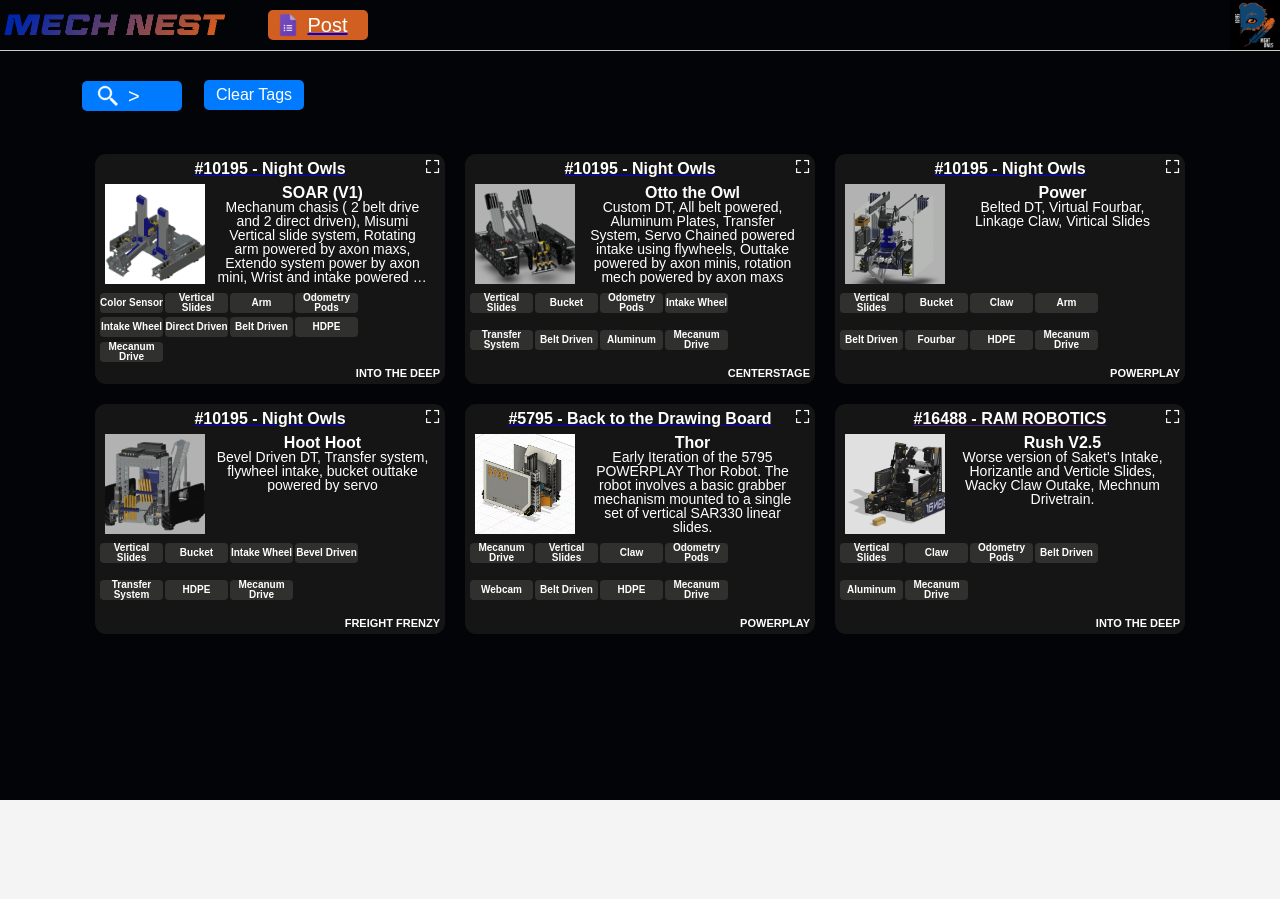
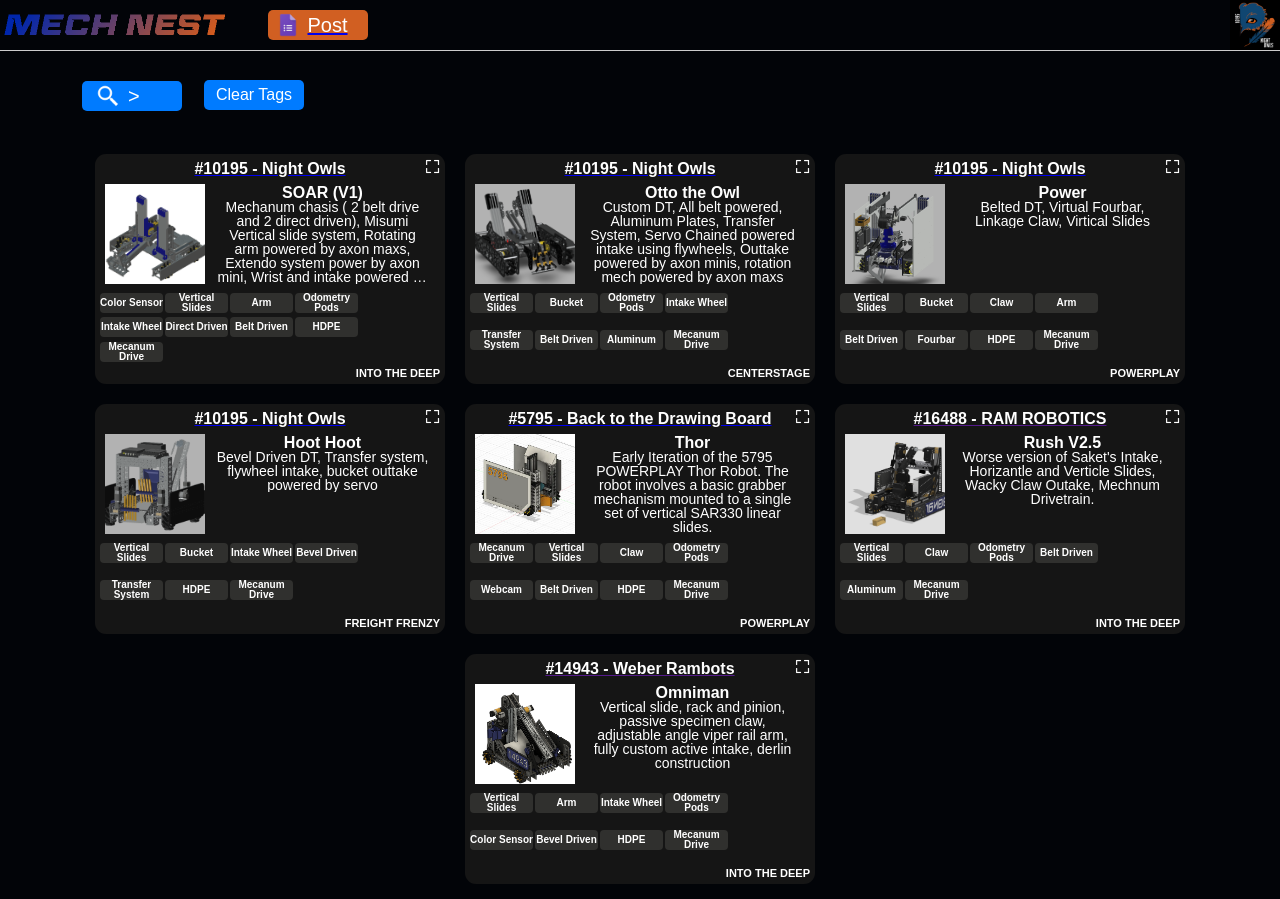
Before and after one commit to FTC-10195/MechNest, a React (Create React App) app: page / in a window 1280 px wide. Before the commit the page ends 800 px from the top, so only its background shows below. Built offline with nearby package versions, Linux system fonts and the light colour scheme.

Commit message:
Added Omniman

```diff
--- a/public/index.html
+++ b/public/index.html
@@ -1,14 +1,7 @@
 <!DOCTYPE html>
 <html lang="en">
   <head>
-    <!-- Google tag (gtag.js) -->
-    <script async src="https://www.googletagmanager.com/gtag/js?id=G-FBTB92S5L0"></script>
-    <script>
-      window.dataLayer = window.dataLayer || [];
-      function gtag(){dataLayer.push(arguments);}
-      gtag('js', new Date());
 
-      gtag('config', 'G-FBTB92S5L0');
 </script>
     <!-- HTML Meta Tags -->
     <title>Mech Nest</title>
@@ -21,6 +14,14 @@
     <meta property="og:description" content="Created by team 10195, Mech Nest is a website where robotics teams can upload and view robots and their CAD files">
     <meta property="og:image" content="/static/media/logo.webp">
 
+    <script async src="https://www.googletagmanager.com/gtag/js?id=G-X22PTDYYLP"></script>
+<script>
+  window.dataLayer = window.dataLayer || [];
+  function gtag(){dataLayer.push(arguments);}
+  gtag('js', new Date());
+
+  gtag('config', 'G-X22PTDYYLP');
+</script>
     <!-- Twitter Meta Tags -->
     <meta name="twitter:card" content="summary_large_image">
     <meta property="twitter:domain" content="mech-nest.com">
--- a/src/App.js
+++ b/src/App.js
@@ -165,6 +165,16 @@
       tags: [TagsStates.NA, TagsStates.VerticalSlides,TagsStates.Claw,TagsStates.OdometryPods,TagsStates.Belt,TagsStates.Aluminum],
       season: [TagsStates.NA,TagsStates.IntoTheDeep],
       drive: [TagsStates.NA,TagsStates.Mecanum]
+    },
+    {
+      id: 7, title: 'Omniman',
+      description: "Vertical slide, rack and pinion, passive specimen claw, adjustable angle viper rail arm, fully custom active intake, derlin construction",
+      imageLink: './Images/Omniman.png',
+      teamNumber: '14943', teamName: "Weber Rambots", teamLink: '',
+      cadLink: "https://a360.co/47TWjDD", cadText: "https://a360.co/47TWjDD",
+      tags: [TagsStates.NA, TagsStates.VerticalSlides, TagsStates.Arm,TagsStates.Intake,TagsStates.OdometryPods,TagsStates.ColorSensor,TagsStates.Bevel,TagsStates.HDPE],
+      season: [TagsStates.NA,TagsStates.IntoTheDeep],
+      drive: [TagsStates.NA,TagsStates.Mecanum]
     }
   ];
   const handleCardClick = (card) => {
```
Also changed, not shown: public/Images/Omniman.png (added).
